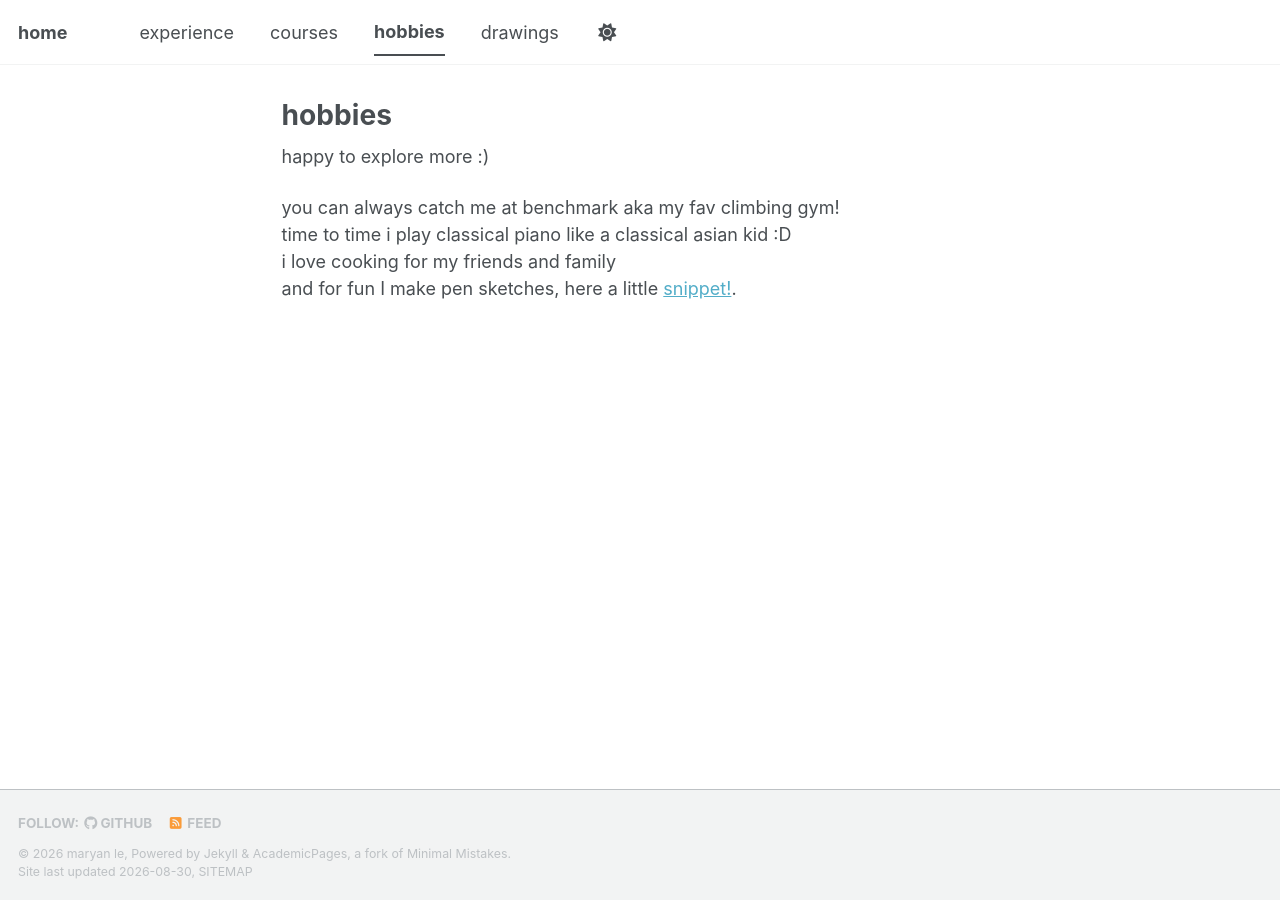
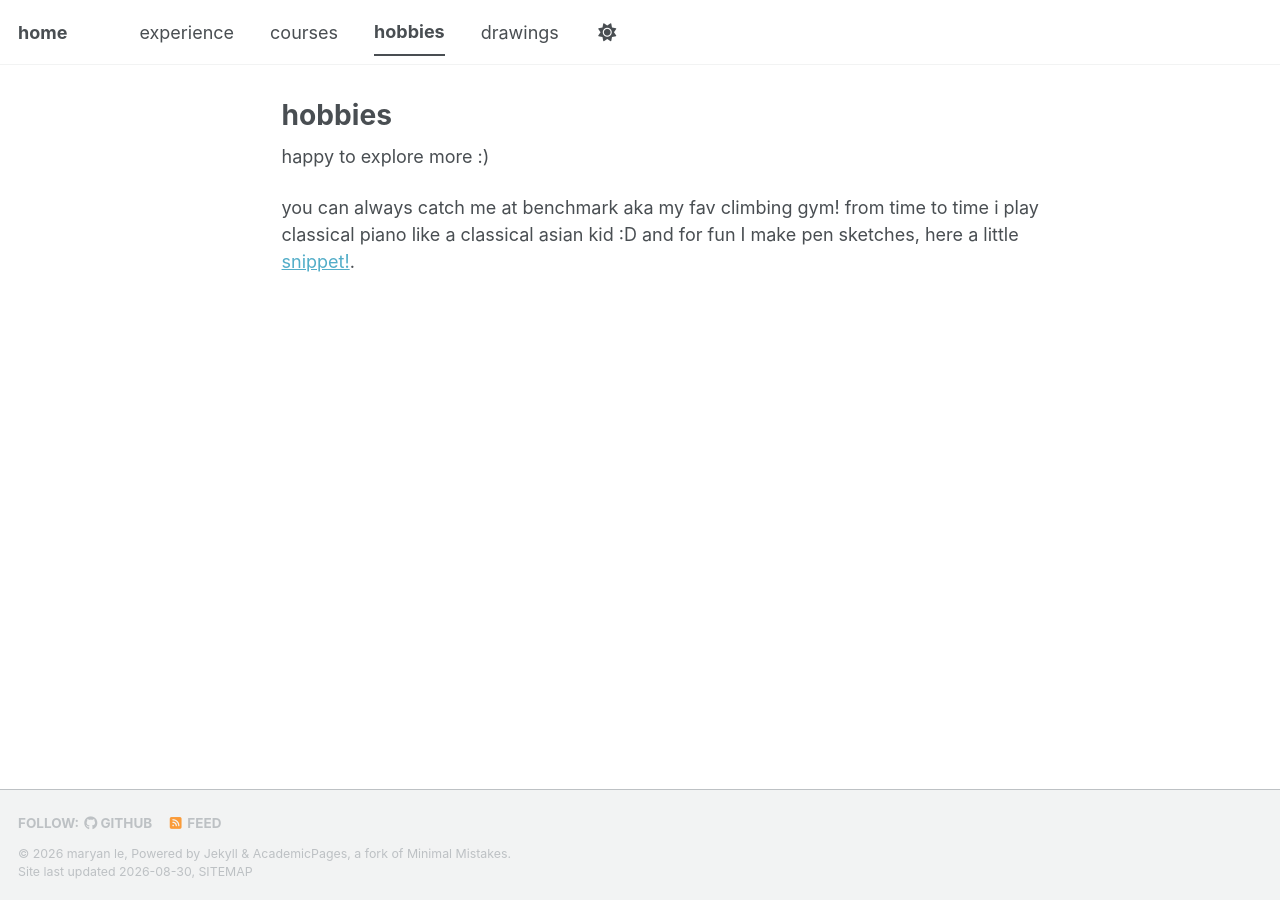
Before and after one commit to lemaryan/lemaryan.github.io, a Jekyll site: the page built from _pages/hobbies.html, in a window 1280 px wide. Built offline with Jekyll 4.4.1, drawn with Linux system fonts in a browser that asks for light colours; a style sheet for code colours, icons or effects is not loaded.

Commit message:
Condense hobbies description into a single paragraph

```diff
--- a/_pages/hobbies.html
+++ b/_pages/hobbies.html
@@ -9,8 +9,5 @@ happy to explore more :)
 </p>
 
 <p>
-you can always catch me at benchmark aka my fav climbing gym! <br>
-time to time i play classical piano like a classical asian kid :D <br>
-i love cooking for my friends and family  <br>
-and for fun I make pen sketches, here a little <a href="/drawings/">snippet!</a>.<br>
+you can always catch me at benchmark aka my fav climbing gym! from time to time i play classical piano like a classical asian kid :D and for fun I make pen sketches, here a little <a href="/drawings/">snippet!</a>.<br>
 </p>
```
